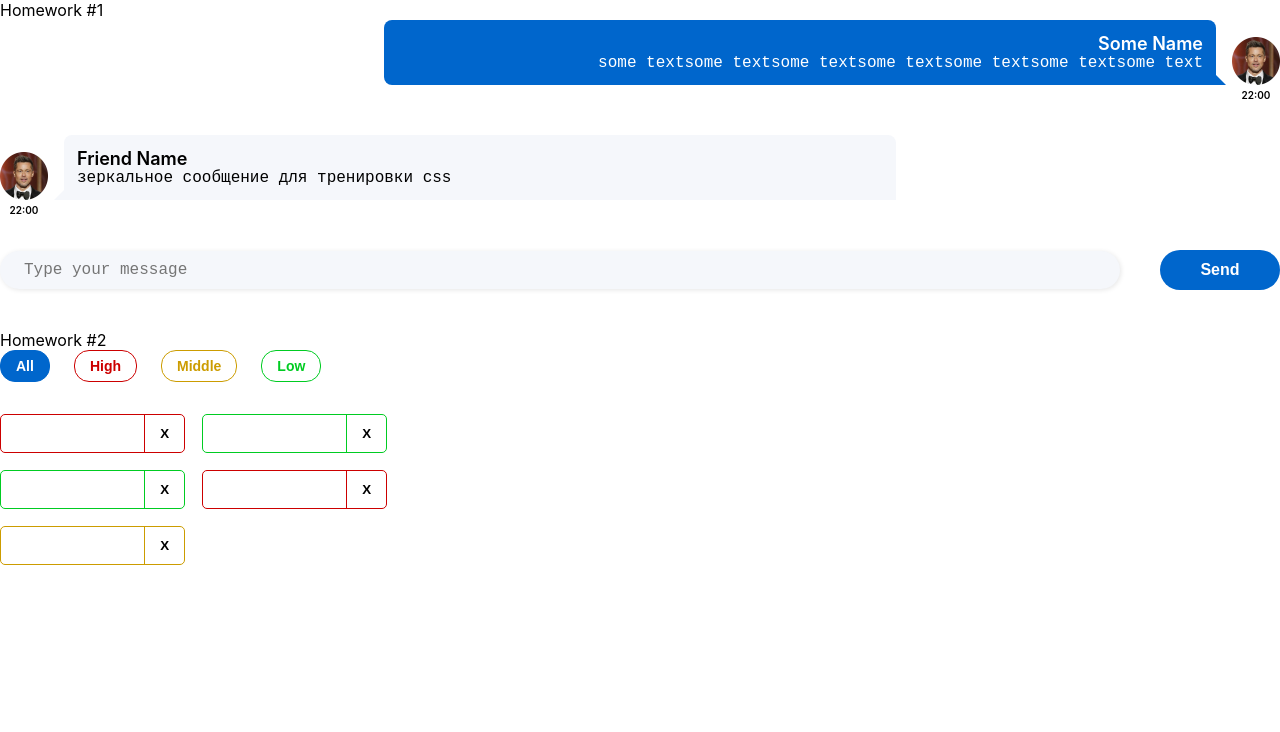
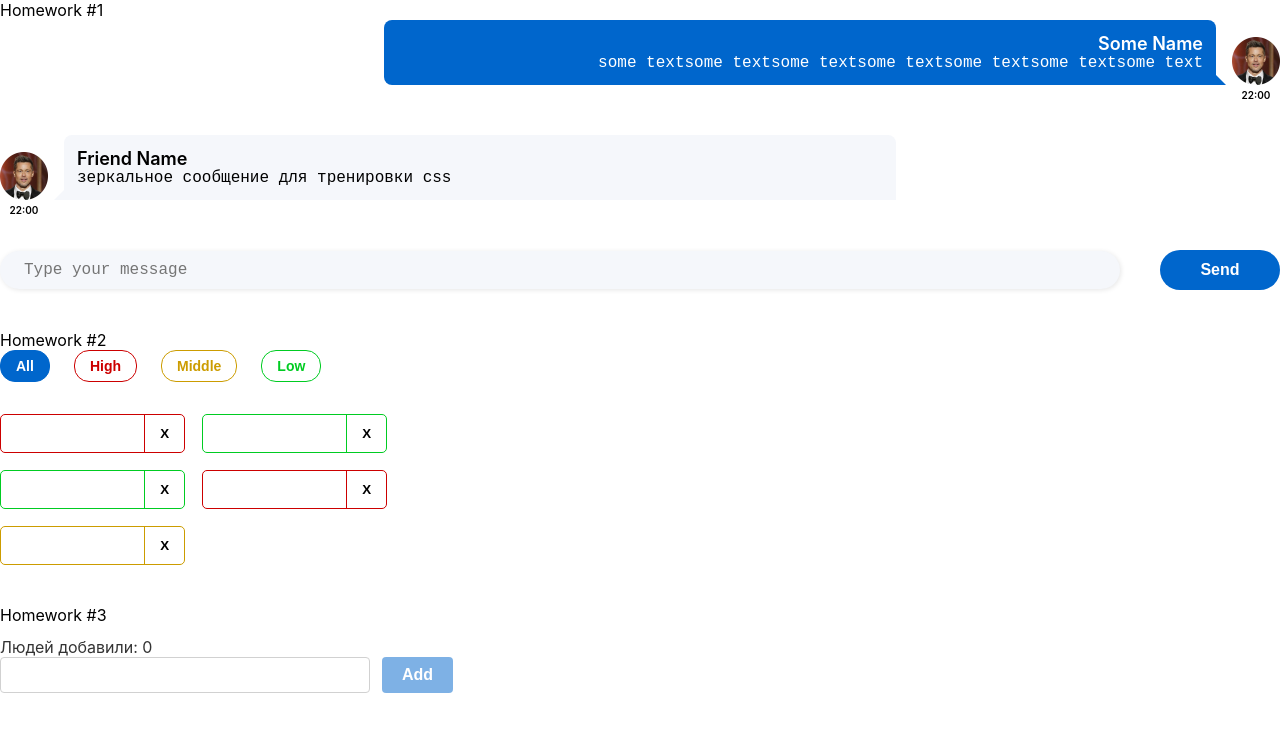
Before and after one commit to Odinokun/v-hw, a React (Create React App) app: page / in a window 1280 px wide. Shown: the top 732 px of the page. Built offline with nearby package versions, Linux system fonts and the light colour scheme.

Commit message:
Implement HW3 component, add user functionality, and enhance type safety across components

```diff
--- a/src/s1-main/App.tsx
+++ b/src/s1-main/App.tsx
@@ -1,13 +1,14 @@
 import s from './App.module.css';
 import HW1 from '../s2-homeworks/hw01/HW1';
 import HW2 from '../s2-homeworks/hw02/HW2';
+import HW3 from '../s2-homeworks/hw03/HW3';
 
 function App() {
   return (
     <div className={s.App}>
       <HW1 />
       <HW2 />
-      {/*<HW3/>*/}
+      <HW3 />
       {/*<HW4/>*/}
 
       {/*при выполнении дз 5 и более - закомментировать здесь дз 1-4, так как они есть внутри дз 5*/}
--- a/src/s2-homeworks/hw02/HW2.tsx
+++ b/src/s2-homeworks/hw02/HW2.tsx
@@ -44,6 +44,8 @@ function HW2() {
           filter={filter}
         />
       </div>
+      <br />
+      <br />
     </div>
   );
 }
--- a/src/s2-homeworks/hw03/Greeting.module.css
+++ b/src/s2-homeworks/hw03/Greeting.module.css
@@ -1,35 +1,66 @@
 .greetingForm {
+  margin-bottom: 30px;
 }
 
 .inputAndButtonContainer {
+  display: flex;
 }
 
 .error {
+  color: #e22a2a;
 }
 
 .input {
-}
-
-.input:focus {
+  width: 370px;
+  height: 36px;
+  margin-right: 12px;
+  padding: 0 12px;
+  border: 1px solid #d1d1d1;
+  border-radius: 4px;
 }
 
 .errorInput {
+  width: 370px;
+  height: 36px;
+  margin-right: 12px;
+  padding: 0 12px;
+  border: 1px solid #e22a2a;
+  border-radius: 4px;
 }
 
 .button {
+  height: 36px;
+  padding: 0 20px;
+  background-color: #06c;
+  border: none;
+  border-radius: 4px;
+  color: #fff;
+  font-size: 16px;
+  font-weight: 600;
+  text-transform: capitalize;
+  cursor: pointer;
 }
 
 .button:focus {
+  background-color: #2382e2;
 }
 
 .button:active {
+  background-color: #06c;
 }
 
 .button:disabled {
+  opacity: 0.5;
 }
 
 .text {
+  margin-top: 12px;
+  color: #333;
+  font-size: 16px;
 }
 
 .greeting {
+  margin-top: 12px;
+  color: #333;
+  font-size: 16px;
 }
--- a/src/s2-homeworks/hw03/Greeting.tsx
+++ b/src/s2-homeworks/hw03/Greeting.tsx
@@ -1,20 +1,18 @@
-import React, {ChangeEvent, KeyboardEvent} from 'react'
-import s from './Greeting.module.css'
+import React, { ChangeEvent, KeyboardEventHandler } from 'react';
+import s from './Greeting.module.css';
 
 type GreetingPropsType = {
-    name: any // need to fix any
-    setNameCallback: any // need to fix any
-    addUser: any // need to fix any
-    onBlur: any // need to fix any
-    onEnter: any // need to fix any
-    error: any // need to fix any
-    totalUsers: any // need to fix any
-    lastUserName?: any // need to fix any
-}
+  name: string;
+  setNameCallback: (e: ChangeEvent<HTMLInputElement>) => void;
+  addUser: () => void;
+  onBlur: () => void;
+  onEnter: KeyboardEventHandler<HTMLInputElement>;
+  error: string;
+  totalUsers: number;
+  lastUserName?: string;
+};
 
-// презентационная компонента (для верстальщика)
-const Greeting: React.FC<GreetingPropsType> = (
-    {
+const Greeting: React.FC<GreetingPropsType> = ({
   name,
   setNameCallback,
   addUser,
@@ -23,17 +21,14 @@ const Greeting: React.FC<GreetingPropsType> = (
   error,
   totalUsers,
   lastUserName,
-    } // деструктуризация пропсов
-) => {
-    const inputClass = s.errorInput // need to fix with (?:)
+}) => {
+  const inputClass = error ? s.errorInput : s.input;
 
   return (
     <div id={'hw3-form'} className={s.greetingForm}>
       <div className={s.text}>
         {'Людей добавили: '}
-                <span id={'hw3-users-total'}>
-                    {totalUsers}
-                </span>
+        <span id={'hw3-users-total'}>{totalUsers}</span>
       </div>
 
       <div className={s.inputAndButtonContainer}>
@@ -51,12 +46,7 @@ const Greeting: React.FC<GreetingPropsType> = (
           </div>
         </div>
 
-                <button
-                    id={'hw3-button'}
-                    onClick={addUser}
-                    className={s.button}
-                    disabled={!name.trim()}
-                >
+        <button id={'hw3-button'} onClick={addUser} className={s.button} disabled={!name.trim()}>
           add
         </button>
       </div>
@@ -67,7 +57,7 @@ const Greeting: React.FC<GreetingPropsType> = (
         </div>
       )}
     </div>
-    )
-}
+  );
+};
 
-export default Greeting
+export default Greeting;
--- a/src/s2-homeworks/hw03/GreetingContainer.tsx
+++ b/src/s2-homeworks/hw03/GreetingContainer.tsx
@@ -1,53 +1,56 @@
-import React, { ChangeEvent, KeyboardEvent, useState } from 'react'
-import Greeting from './Greeting'
-import { UserType } from './HW3'
+import React, { ChangeEvent, KeyboardEvent, useState } from 'react';
+import Greeting from './Greeting';
+import { UserType } from './HW3';
 
 type GreetingContainerPropsType = {
-    users: any // need to fix any
-    addUserCallback: any // need to fix any
+  users: UserType[];
+  addUserCallback: (name: string) => void;
+};
+
+export const pureAddUser = (name: string, setError: any, setName: any, addUserCallback: any) => {
+  if (name.trim() !== '') {
+    addUserCallback(name);
+    setName('');
+  } else {
+    setError('error');
   }
+};
 
-export const pureAddUser = (name: any, setError: any, setName: any, addUserCallback: any) => {
-    // если имя пустое - показать ошибку, иначе - добавить юзера и очистить инпут
+export const pureOnBlur = (name: any, setError: any) => {
+  if (name.trim() !== '') {
+    setError('');
   }
+};
 
-export const pureOnBlur = (name: any, setError: any) => { // если имя пустое - показать ошибку
+export const pureOnEnter = (e: any, addUser: any) => {
+  if (e.key === 'Enter') {
+    addUser();
   }
+};
 
-export const pureOnEnter = (e: any, addUser: any) => { // если нажата кнопка Enter - добавить
-}
+const GreetingContainer: React.FC<GreetingContainerPropsType> = ({ users, addUserCallback }) => {
+  const [name, setName] = useState<string>('');
+  const [error, setError] = useState<string>('');
 
-// более простой и понятный для новичков
-// function GreetingContainer(props: GreetingPropsType) {
+  const setNameCallback = (e: ChangeEvent<HTMLInputElement>) => {
+    setName(e.currentTarget.value);
 
-// более современный и удобный для про :)
-const GreetingContainer: React.FC<GreetingContainerPropsType> = ({
-    users,
-    addUserCallback,
-}) => {
-    // деструктуризация пропсов
-    const [name, setName] = useState<any>('') // need to fix any
-    const [error, setError] = useState<any>('') // need to fix any
-
-    const setNameCallback = (e: any) => { // need to fix any
-        setName('some name') // need to fix
-
-        error && setError('')
-    }
+    error && setError('');
+  };
   const addUser = () => {
-        pureAddUser(name, setError, setName, addUserCallback)
-    }
+    pureAddUser(name, setError, setName, addUserCallback);
+  };
 
   const onBlur = () => {
-        pureOnBlur(name, setError)
-    }
+    pureOnBlur(name, setError);
+  };
 
-    const onEnter = (e: any) => {
-        pureOnEnter(e, addUser)
-    }
+  const onEnter = (e: KeyboardEvent<HTMLInputElement>) => {
+    pureOnEnter(e, addUser);
+  };
 
-    const totalUsers = 0 // need to fix
-    const lastUserName = 'some name' // need to fix
+  const totalUsers = users.length;
+  const lastUserName = users.length > 0 ? users[users.length - 1].name : '';
 
   return (
     <Greeting
@@ -60,7 +63,7 @@ const GreetingContainer: React.FC<GreetingContainerPropsType> = ({
       totalUsers={totalUsers}
       lastUserName={lastUserName}
     />
-    )
-}
+  );
+};
 
-export default GreetingContainer
+export default GreetingContainer;
--- a/src/s2-homeworks/hw03/HW3.tsx
+++ b/src/s2-homeworks/hw03/HW3.tsx
@@ -1,40 +1,27 @@
-import React, { useState } from 'react'
-import { v1 } from 'uuid'
-import s2 from '../../s1-main/App.module.css'
-import GreetingContainer from './GreetingContainer'
+import { v1 } from 'uuid';
+import { useState } from 'react';
+import s2 from '../../s1-main/App.module.css';
+import GreetingContainer from './GreetingContainer';
 
-/*
-* 1 - описать тип UserType
-* 2 - указать нужный тип в useState с users
-* 3 - дописать типы и логику функции pureAddUserCallback и проверить её тестами
-* 4 - в файле GreetingContainer.tsx дописать типизацию пропсов
-* 5 - в файле GreetingContainer.tsx указать нужные типы в useState с name и error
-* 6 - в файле GreetingContainer.tsx дописать тип и логику функции setNameCallback
-* 7 - в файле GreetingContainer.tsx дописать логику функций pureAddUser, pureOnBlur, pureOnEnter и проверить их тестами
-* 8 - в файле GreetingContainer.tsx вычислить количество добавленных и имя последнего (totalUsers, lastUserName)
-* 9 - в файле Greeting.tsx дописать типизацию пропсов
-* 10 - в файле Greeting.tsx вычислить inputClass в зависимости от наличия ошибки
-* 11 - сделать стили в соответствии с дизайном
-* */
+export type UserType = {
+  _id: string;
+  name: string;
+};
 
-// types
-export type UserType = {
-    _id: any // need to fix any
-    name: any // need to fix any
-}
+type SetUsersType = (users: UserType[]) => void;
 
-export const pureAddUserCallback = (name: any, setUsers: any, users: any) => { // need to fix any
-    const user = { // need to fix
-    }
-    setUsers([...users, user])
-}
+export const pureAddUserCallback = (name: string, setUsers: SetUsersType, users: UserType[]) => {
+  const user = {
+    _id: v1(),
+    name: name,
+  };
+  setUsers([...users, user]);
+};
 
 const HW3 = () => {
-    const [users, setUsers] = useState<any>([]) // need to fix any
+  const [users, setUsers] = useState<UserType[]>([]);
 
-    const addUserCallback = (name: any) => { // need to fix any
-        pureAddUserCallback(name, setUsers, users)
-    }
+  const addUserCallback = (name: string) => pureAddUserCallback(name, setUsers, users);
 
   return (
     <div id={'hw3'}>
@@ -42,13 +29,10 @@ const HW3 = () => {
       {/*для автоматической проверки дз (не менять)*/}
 
       <div className={s2.hw}>
-                <GreetingContainer
-                    users={users}
-                    addUserCallback={addUserCallback}
-                />
+        <GreetingContainer users={users} addUserCallback={addUserCallback} />
       </div>
     </div>
-    )
-}
+  );
+};
 
-export default HW3
+export default HW3;
```
Lines whose indentation alone changed are shown as unchanged.
